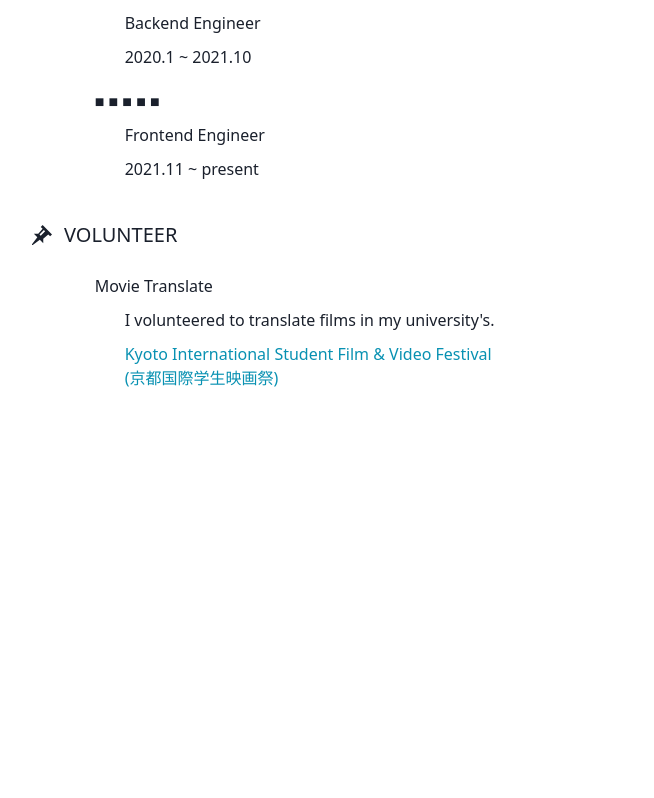
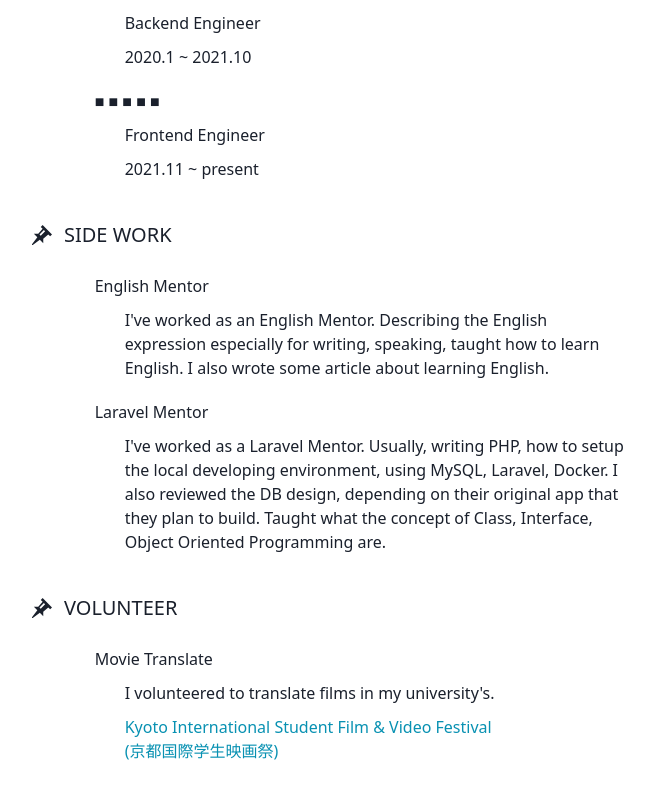
Before and after one commit to yugo-ibuki/portfolio, a Next.js app: page /background in a window 1280 px wide. Shown: the part 512-1310 px from the top of the page, without its empty margins (278-932 px from the left). Before the commit the page ends 962 px from the top, so only its background shows below. Built offline with nearby package versions, Linux system fonts and the light colour scheme.

Commit message:
feat: backgroundに副業経歴を追加

```diff
--- /dev/null
+++ b/src/components/List/SideWork.tsx
@@ -0,0 +1,44 @@
+import type { FC } from 'react'
+
+const sideWorks: {
+  title: string
+  description: string
+}[] = [
+  {
+    title: 'English Mentor',
+    description: `
+      I've worked as an English Mentor.
+      Describing the English expression especially for writing, speaking,
+      taught how to learn English.
+      I also wrote some article about learning English.
+      `,
+  },
+  {
+    title: 'Laravel Mentor',
+    description: `
+      I've worked as a Laravel Mentor.
+      Usually, writing PHP, how to setup the local developing environment, using MySQL, Laravel, Docker.
+      I also reviewed the DB design, depending on their original app that they plan to build.
+      Taught what the concept of Class, Interface, Object Oriented Programming are.
+    `,
+  }
+]
+
+export const SideWork: FC = () => {
+  return (
+    <ul className={'w-[90%] mx-auto flex flex-col gap-y-[20px]'}>
+      {
+        sideWorks.map(sw => {
+          return (
+            <li key={sw.title}>
+              <dl className={'flex flex-col gap-y-[10px]'}>
+                <dt>{sw.title}</dt>
+                <dd className={'ml-[30px]'}>{sw.description}</dd>
+              </dl>
+            </li>
+          )
+        })
+      }
+    </ul>
+  )
+}
--- a/src/components/List/index.tsx
+++ b/src/components/List/index.tsx
@@ -3,4 +3,5 @@ export * from './Graduate'
 export * from './Work'
 export * from './Stack'
 export * from './Step'
+export * from './SideWork'
 export * from './Articles'
--- a/src/pages/background.tsx
+++ b/src/pages/background.tsx
@@ -1,5 +1,5 @@
 import type { NextPage } from 'next'
-import { Block, Title, Step } from '@components'
+import { Block, Title, Step, SideWork } from '@components'
 import { Volunteer } from '@components/List/Volunteer'
 
 const Background: NextPage = () => {
@@ -9,6 +9,13 @@ const Background: NextPage = () => {
        <Title>EXPERIENCE</Title>
        <div className={'mt-[25px] w-[90%] mx-auto'}>
          <Step />
+       </div>
+     </Block>
+
+     <Block>
+       <Title>SIDE WORK</Title>
+       <div className={'mt-[25px] w-[90%] mx-auto'}>
+         <SideWork />
        </div>
      </Block>
 
```
